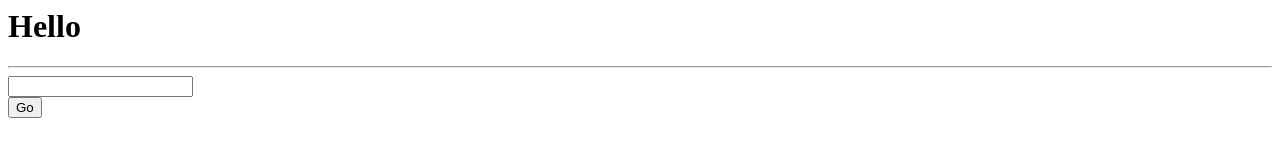
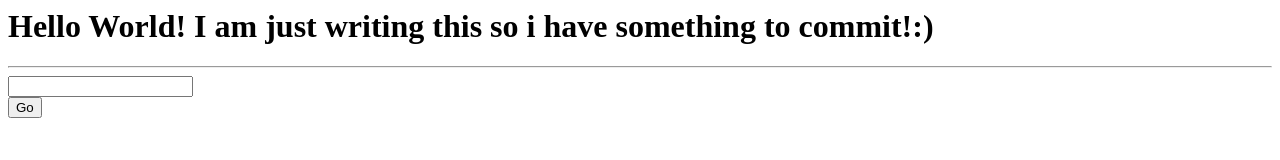
Before and after one commit to SebastianKullander/NodeRepo, a plain HTML site: page index.html in a window 1280 px wide. Drawn offline with Linux system fonts and the light colour scheme.

Commit message:
Test commit

```diff
--- a/index.html
+++ b/index.html
@@ -1,6 +1,6 @@
 <html>
     <body>
-        <h1>Hello</h1>
+        <h1>Hello World! I am just writing this so i have something to commit!:)</h1>
         <hr>
         <form action="http://127.0.0.1:8088/namehandler" method="POST">
             <input type="text" name="firstname">
```
